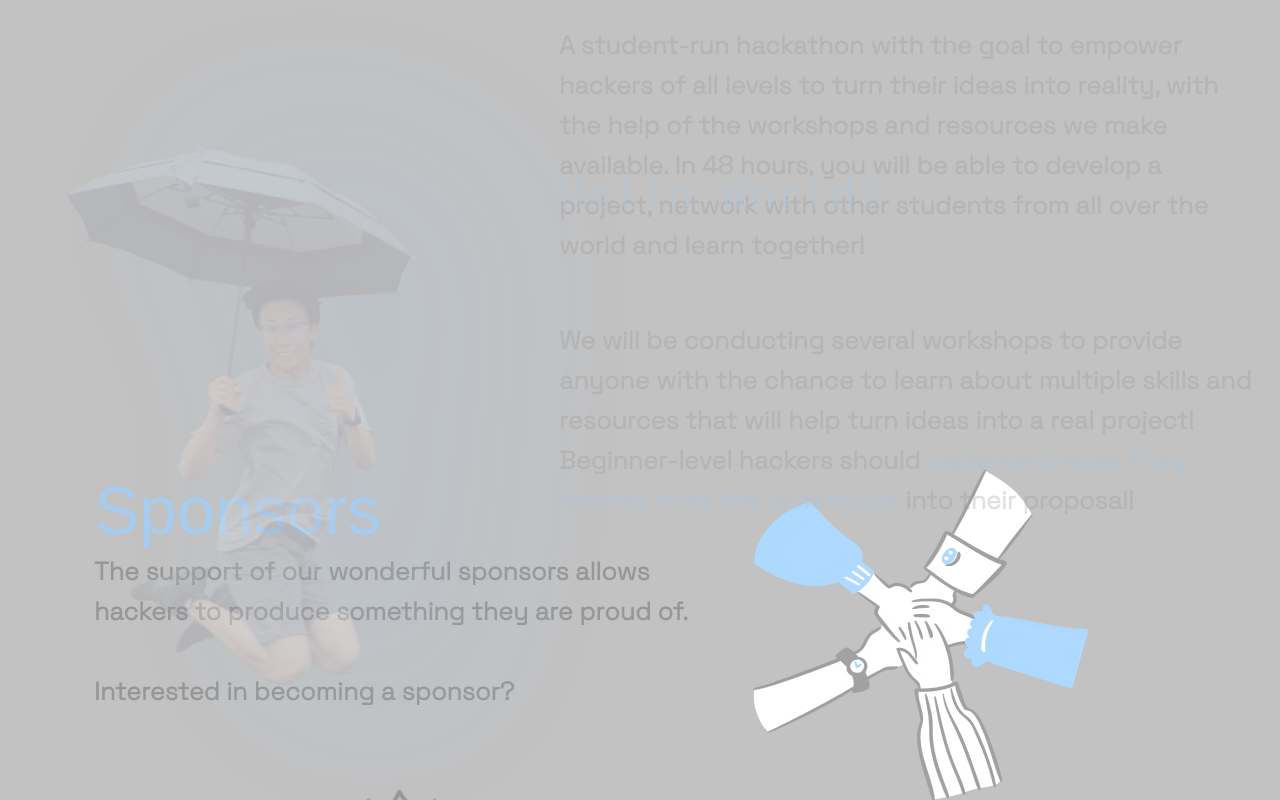
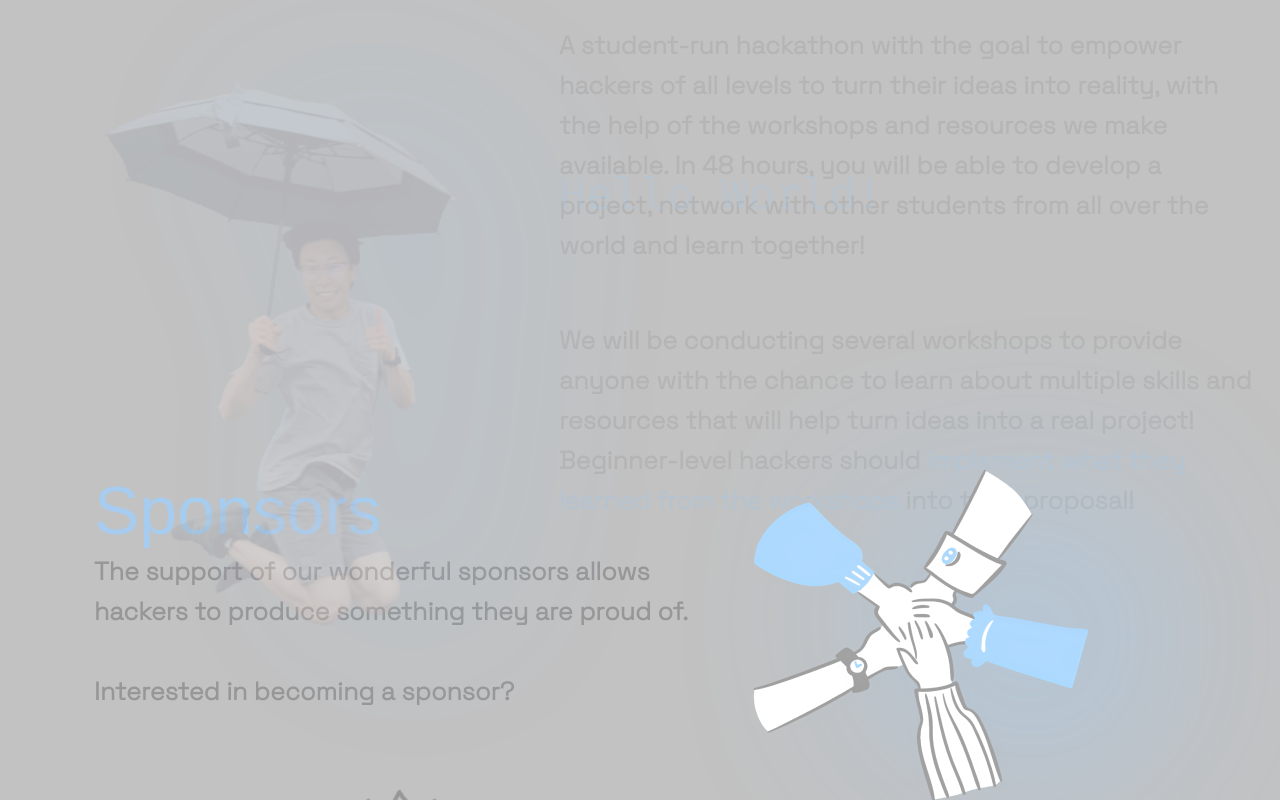
Before and after one commit to MbrllaHacks/Website, a React (Create React App) app: page / in a window 1280 px wide. Shown: the part 1120-1920 px from the top of the page. Built offline with nearby package versions, Linux system fonts and the light colour scheme; a web font is replaced by a local one.

Commit message:
Changed imgs and make home img dissapear on mobile

```diff
--- a/src/style.css
+++ b/src/style.css
@@ -18,12 +18,6 @@
 }
 
 /* ----------------------------------------------- App.js/Loading --------------------------------------------------- */
-
-loading-screen {
-  position: relative;
-  top: 50%;
-  bottom: 50%;
-}
 
 /* -----------------------------------------------  Nav Bar -----------------------------------------------  */
 
@@ -114,9 +108,8 @@ loading-screen {
 }
 
 .home-nick {
-  max-width: 450px !important;
   filter: drop-shadow(100px 5px 100px #2883d7);
-  margin-bottom: 100px;
+  margin-bottom: 30px;
 }
 
 .prin {
@@ -138,6 +131,13 @@ loading-screen {
   font-size: 85px;
   line-height: 80px;
   color: #2883d7;
+}
+
+@media (max-width: 991px) {
+  .home-nick {
+    position: absolute;
+    display: none;
+  }
 }
 
 @media (min-width: 575px) and (max-width: 766px) {
@@ -183,7 +183,7 @@ loading-screen {
 
 .about-nick {
   position: relative;
-  right: 40px;
+  bottom: 60px;
   filter: drop-shadow(100px 5px 100px #2883d7);
 }
 
@@ -280,6 +280,10 @@ loading-screen {
   line-height: 40px;
 
   color: #000000;
+}
+
+.sponsors-img {
+  filter: drop-shadow(100px 5px 100px #2883d7);
 }
 
 @media (min-width: 990px) and (max-width: 1200px) {
```
